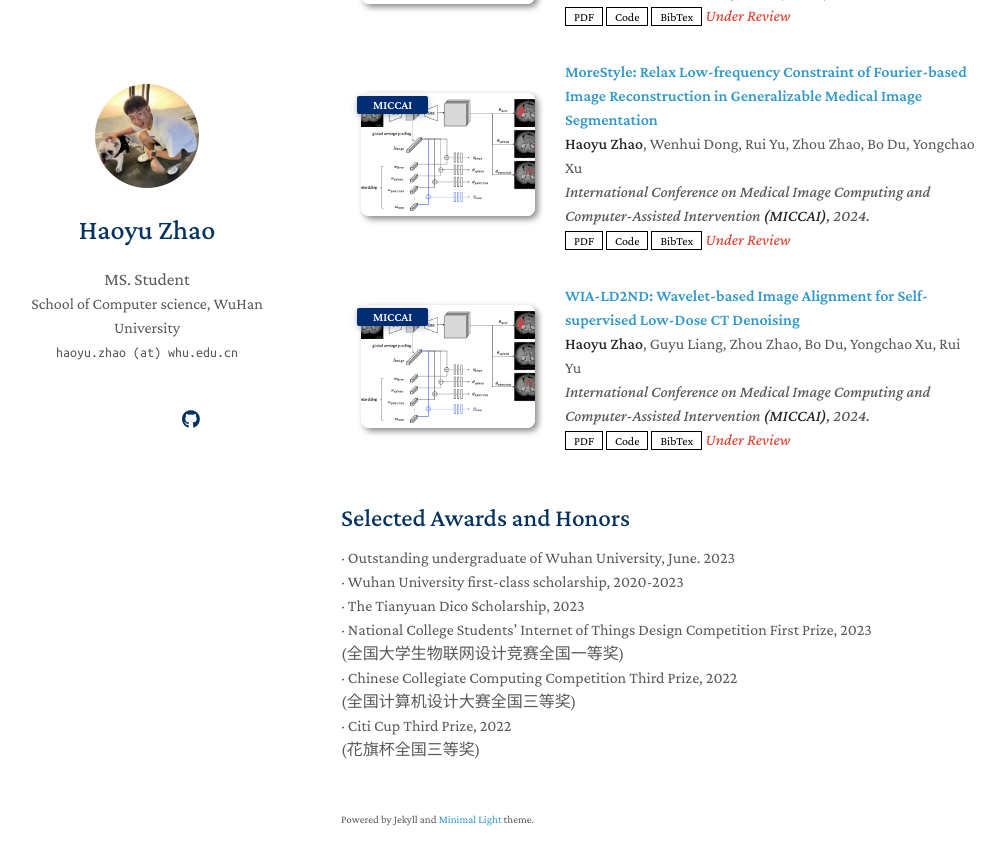
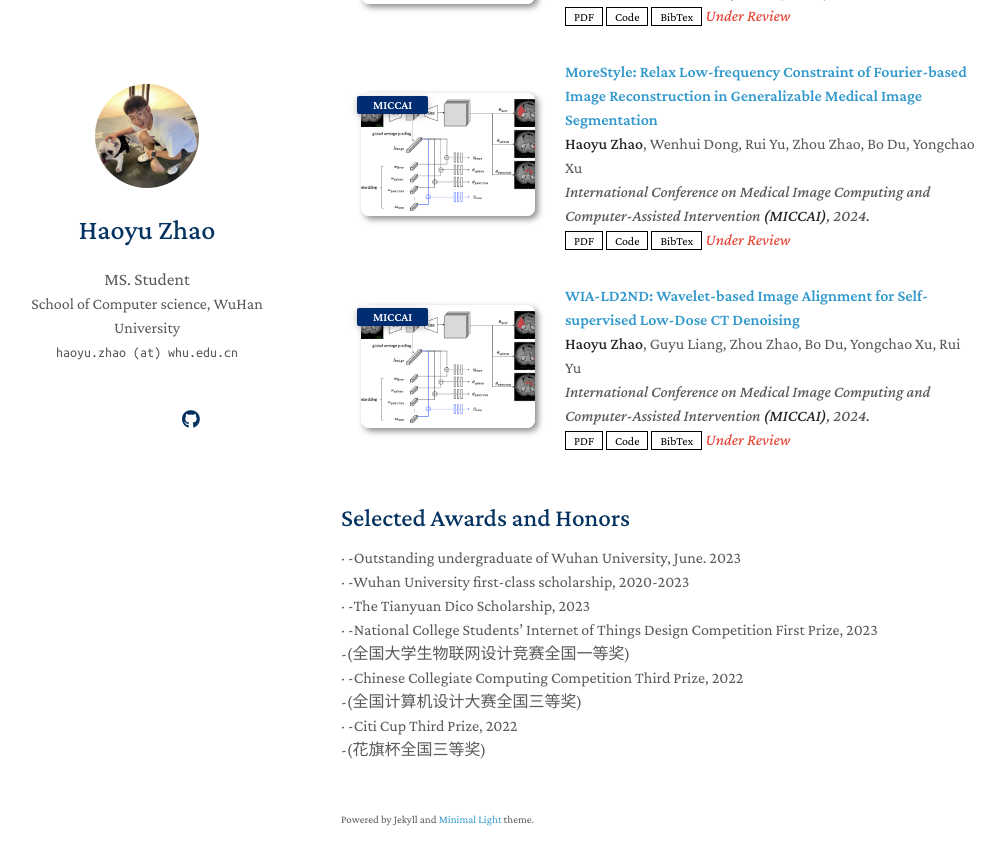
Before and after one commit to zhaohaoyu376/zhaohaoyu376.github.io, a Jekyll site: the page built from index.md, in a window 1280 px wide and 900 px high, scrolled down 783 px. Shown: the top 865 px of the window, without its empty margins (129-1134 px from the left). Built offline with Jekyll 4.4.1, drawn with Linux system fonts in a browser that asks for light colours; nearby versions of some CDN libraries; a style sheet for code colours, icons or effects is not loaded; our own code applies the rules of GitHub Pages for plain Markdown files.

```diff
--- a/index.md
+++ b/index.md
@@ -18,12 +18,12 @@ Medical Image Analysis: image segmentation, image reconstruction
 {% include_relative _includes/publications.md %}
 
 ## Selected Awards and Honors
-· Outstanding undergraduate of Wuhan University, June. 2023
-· Wuhan University first-class scholarship, 2020-2023
-· The Tianyuan Dico Scholarship, 2023
-· National College Students' Internet of Things Design Competition First Prize, 2023
-  (全国大学生物联网设计竞赛全国一等奖)
-· Chinese Collegiate Computing Competition Third Prize, 2022
-  (全国计算机设计大赛全国三等奖)
-· Citi Cup Third Prize, 2022
-  (花旗杯全国三等奖)
+· -Outstanding undergraduate of Wuhan University, June. 2023
+· -Wuhan University first-class scholarship, 2020-2023
+· -The Tianyuan Dico Scholarship, 2023
+· -National College Students' Internet of Things Design Competition First Prize, 2023
+    -(全国大学生物联网设计竞赛全国一等奖)
+· -Chinese Collegiate Computing Competition Third Prize, 2022
+    -(全国计算机设计大赛全国三等奖)
+· -Citi Cup Third Prize, 2022
+    -(花旗杯全国三等奖)
```
